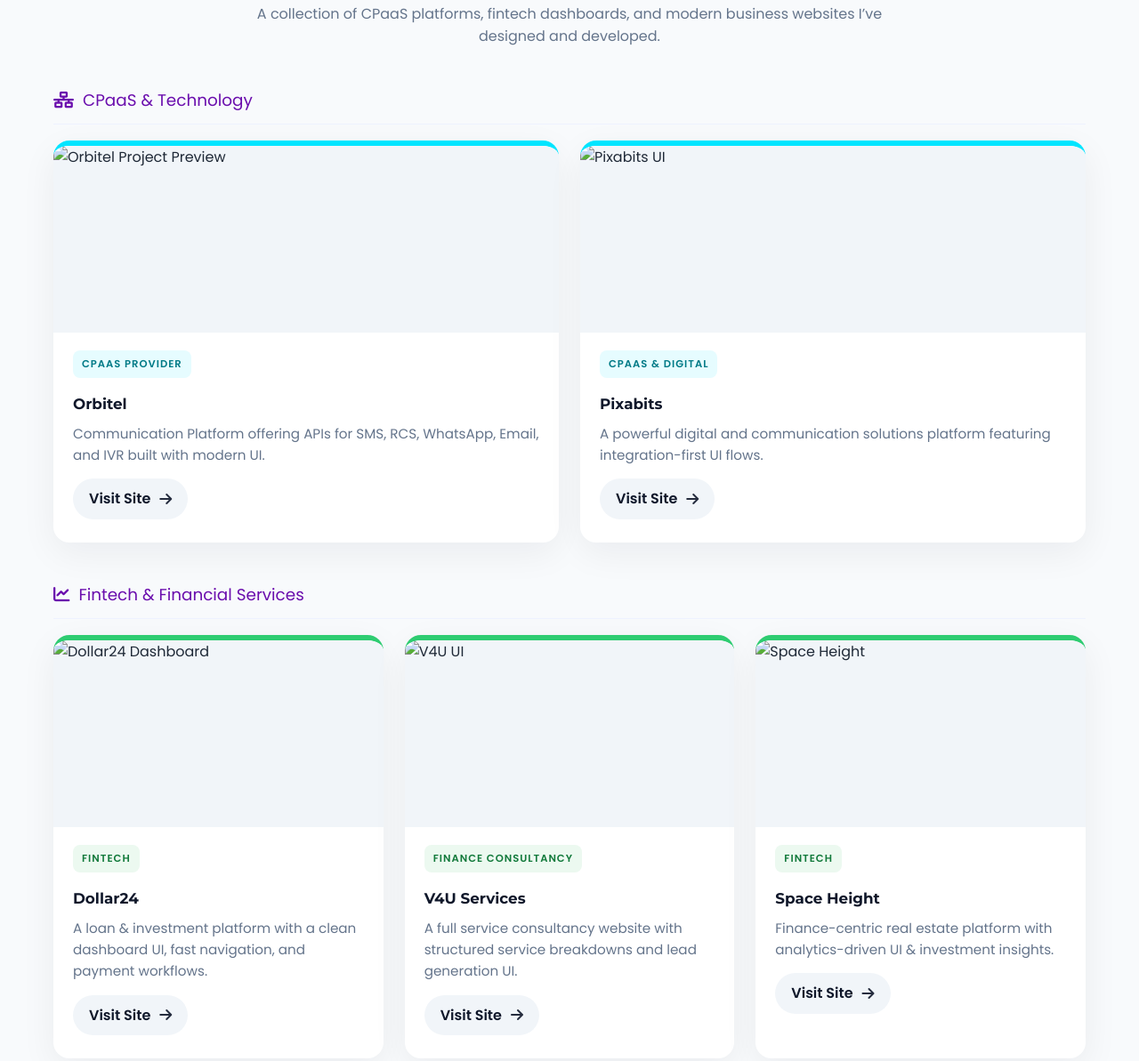
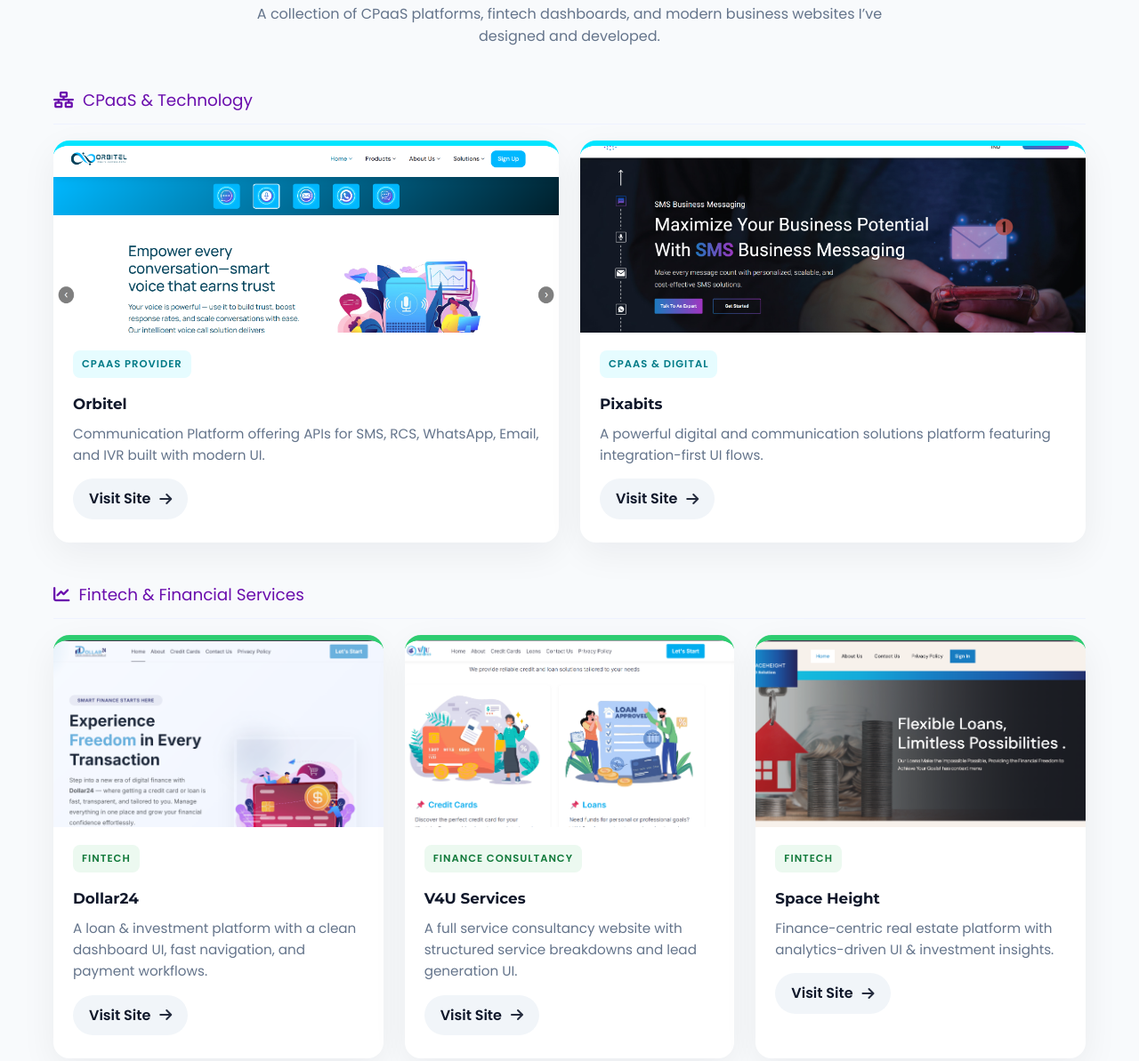
Before and after one commit to vishakhaverma99/vishakhaverma99.github.io, a plain HTML site: page index.html in a window 1280 px wide. Shown: the part 2134-3327 px from the top of the page at 89% size. Drawn offline with Linux system fonts and the light colour scheme.

Commit message:
Update index.html

```diff
--- a/index.html
+++ b/index.html
@@ -174,7 +174,7 @@
                 <!-- ORBITEL -->
                 <div class="project-card cpaas">
                     <div class="card-thumb">
-                        <img src="asset/orbitel.png" alt="Orbitel Project Preview" />
+                        <img src="assets/orbitel.png" alt="Orbitel Project Preview" />
                     </div>
                     <div class="card-body">
                         <span class="card-tag tag-cpaas">CPaaS Provider</span>
@@ -191,7 +191,7 @@
                 <!-- PIXABITS -->
                 <div class="project-card cpaas">
                     <div class="card-thumb">
-                        <img src="asset/pixabits.png" alt="Pixabits UI" />
+                        <img src="assets/pixabits.png" alt="Pixabits UI" />
                     </div>
                     <div class="card-body">
                         <span class="card-tag tag-cpaas">CPaaS & Digital</span>
@@ -217,7 +217,7 @@
                 <!-- DOLLAR24 -->
                 <div class="project-card fintech">
                     <div class="card-thumb">
-                        <img src="asset/dollar.png" alt="Dollar24 Dashboard" />
+                        <img src="assets/dollar.png" alt="Dollar24 Dashboard" />
                     </div>
                     <div class="card-body">
                         <span class="card-tag tag-fintech">Fintech</span>
@@ -234,7 +234,7 @@
                 <!-- V4U -->
                 <div class="project-card fintech">
                     <div class="card-thumb">
-                        <img src="asset/v4u.png" alt="V4U UI" />
+                        <img src="assets/v4u.png" alt="V4U UI" />
                     </div>
                     <div class="card-body">
                         <span class="card-tag tag-fintech">Finance Consultancy</span>
@@ -251,7 +251,7 @@
                 <!-- SPACE HEIGHT -->
                 <div class="project-card fintech">
                     <div class="card-thumb">
-                        <img src="asset/spaceheight.png" alt="Space Height" />
+                        <img src="assets/spaceheight.png" alt="Space Height" />
                     </div>
                     <div class="card-body">
                         <span class="card-tag tag-fintech"> Fintech</span>
@@ -268,7 +268,7 @@
                 <!-- SHRESHREY -->
                 <div class="project-card fintech">
                     <div class="card-thumb">
-                        <img src="asset/ssc.png" alt="Shreshrey Cards" />
+                        <img src="assets/ssc.png" alt="Shreshrey Cards" />
                     </div>
                     <div class="card-body">
                         <span class="card-tag tag-fintech">Fintech</span>
```
